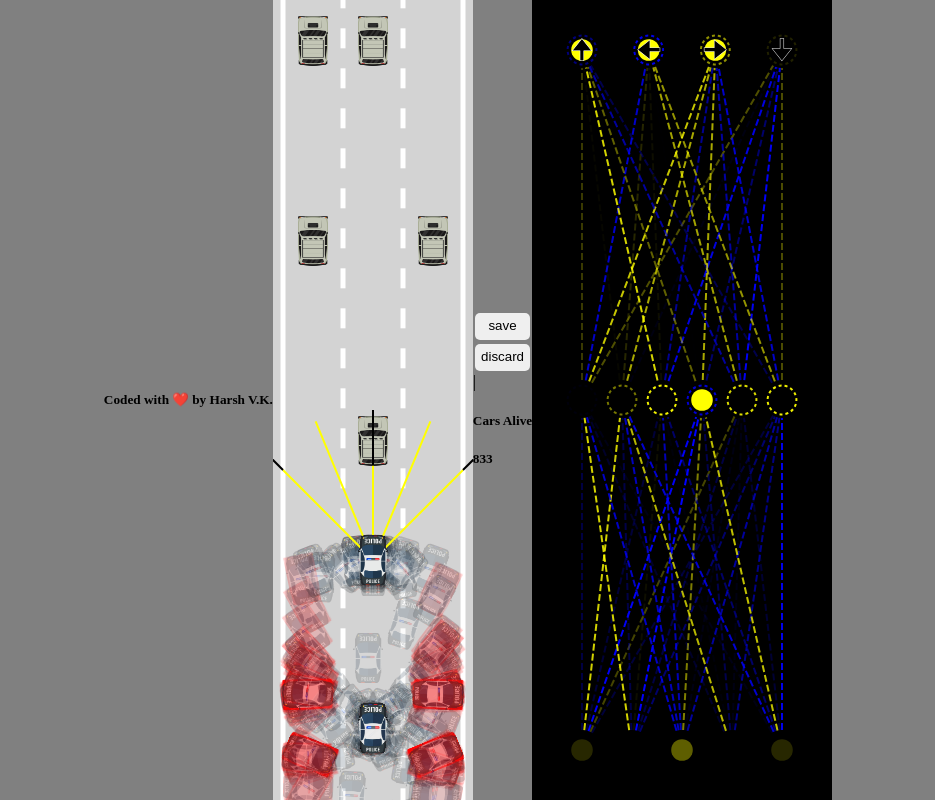
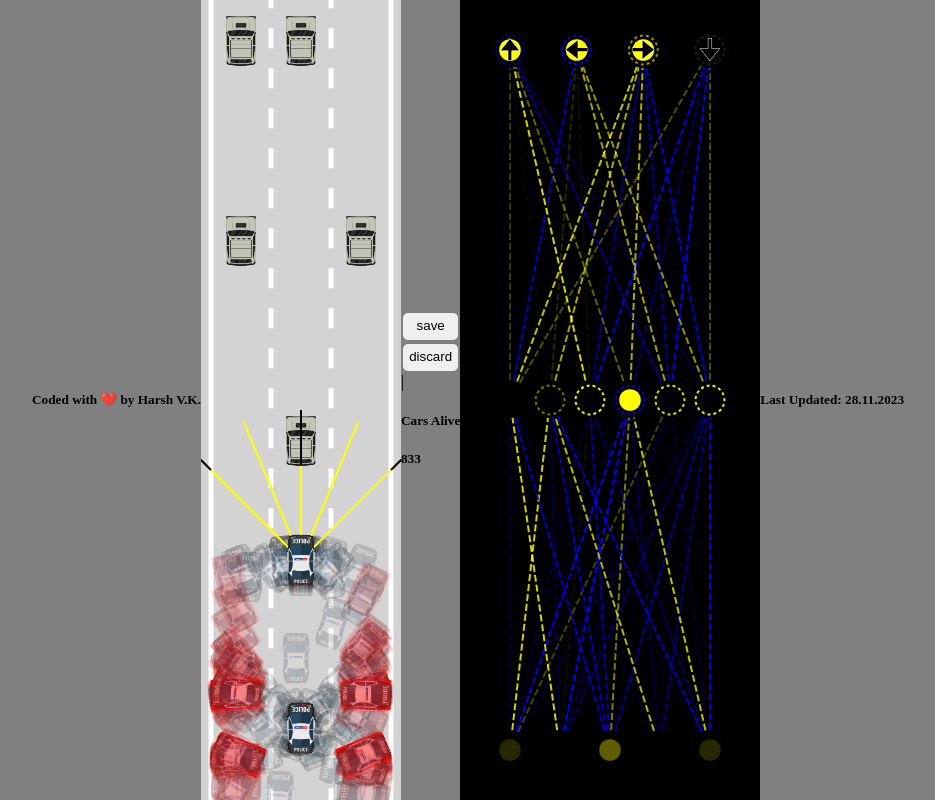
Before and after one commit to harshhacker4/selfdrivingcar, a plain HTML site: page index.html in a window 1280 px wide. Shown: the whole page, without its empty margins (172-1107 px from the left). Drawn offline with Linux system fonts and the light colour scheme; animation ran at ten frames a second.

Commit message:
Update index.html

```diff
--- a/index.html
+++ b/index.html
@@ -22,6 +22,7 @@
             |<span><h5>Cars Alive<h5 id="alive"></h5></h5></span>
         </div>
         <canvas id="network"></canvas>
+        <h5>Last Updated: 28.11.2023</h5>
         <!--[if lt IE 7]>
             <p class="browsehappy">You are using an <strong>outdated</strong> browser. Please <a href="#">upgrade your browser</a> to improve your experience.</p>
         <![endif]-->
```
